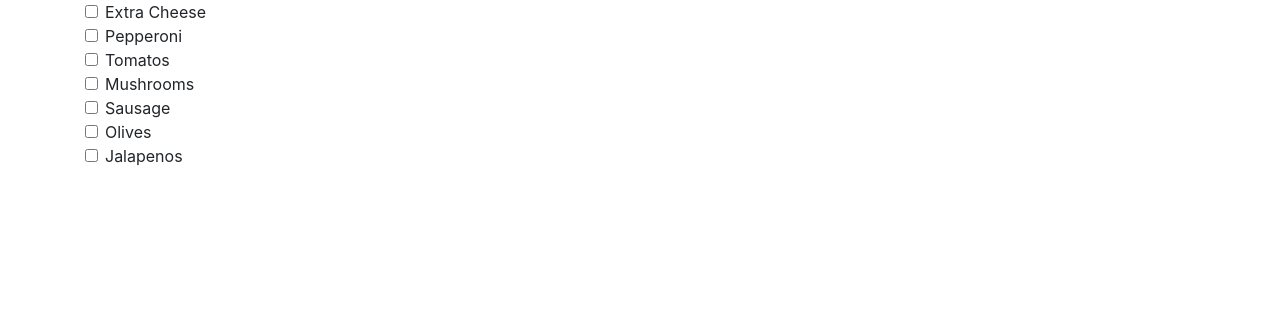
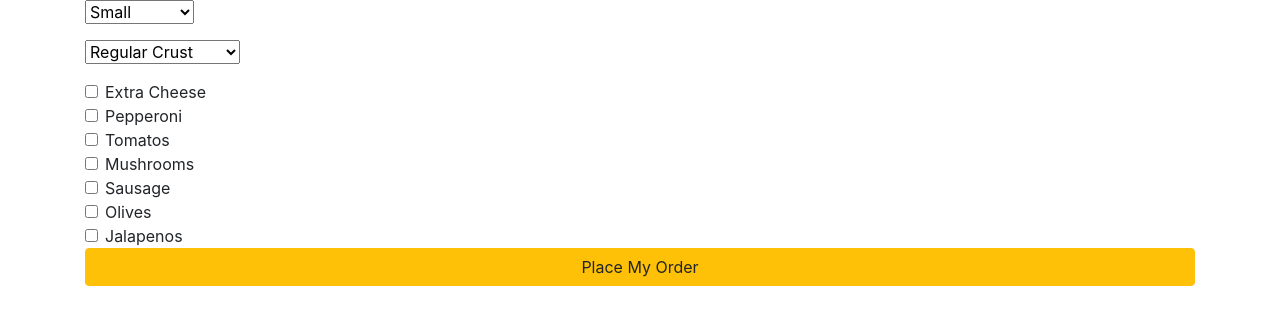
Before and after one commit to kmgarvey279/order-pizza, a plain HTML site: page index.html in a window 1280 px wide. Drawn offline with Linux system fonts and the light colour scheme.

Commit message:
Add drop-down forms and submit button

```diff
--- a/index.html
+++ b/index.html
@@ -10,6 +10,22 @@
   <body>
     <div class="container"
       <form id="pizza-input">
+        <div class="form-group">
+          <select>
+          <option value="small">Small</option>
+          <option value="medium">Medium</option>
+          <option value="large">Large</option>
+          <option value="extra-large">Extra Large</option>
+          </select>
+        </div>
+        <div class="form-group">
+          <select>
+            <option value="regular-crust">Regular Crust</option>
+            <option value="thin-crust">Thin Crust</option>
+            <option value="deep-dish">Deep Dish Crust</option>
+            <option value="gluten-free">Gluten Free Crust</option>
+          </select>
+        </div>
         <div class="form-check">
           <input class="form-check-input" type="checkbox" value="extra cheese" id="pizzaToppings">
           <label class="form-check-label" for="pizzaToppings">
@@ -52,7 +68,10 @@
           Jalapenos
           </label>
         </div>
+        <button type="submit" class="btn btn-warning btn-block">Place My Order</button>
       </form>
+      <span id="myPizzaList">
+      </span>
     </div>
   </body>
 </html>
```
